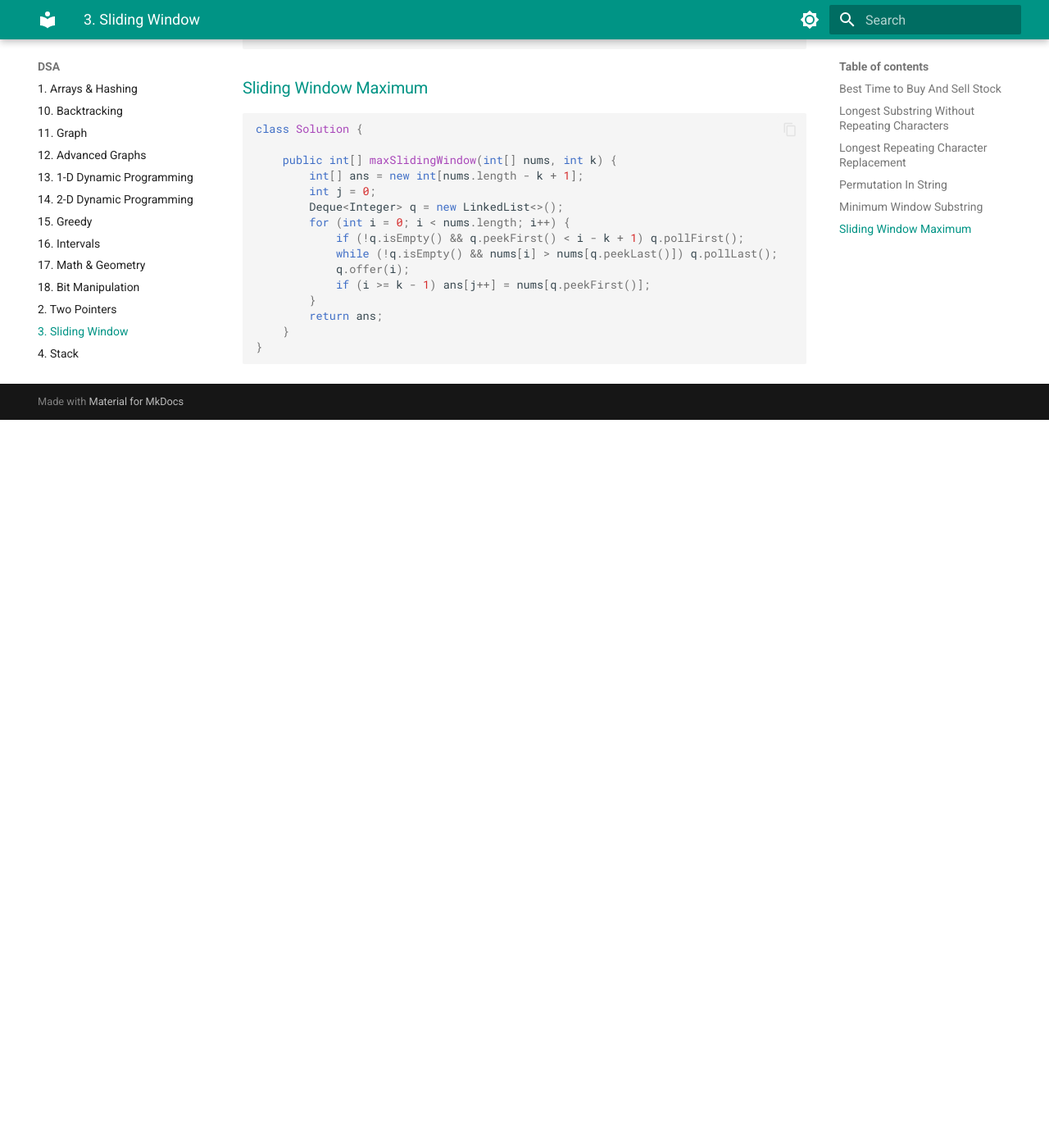
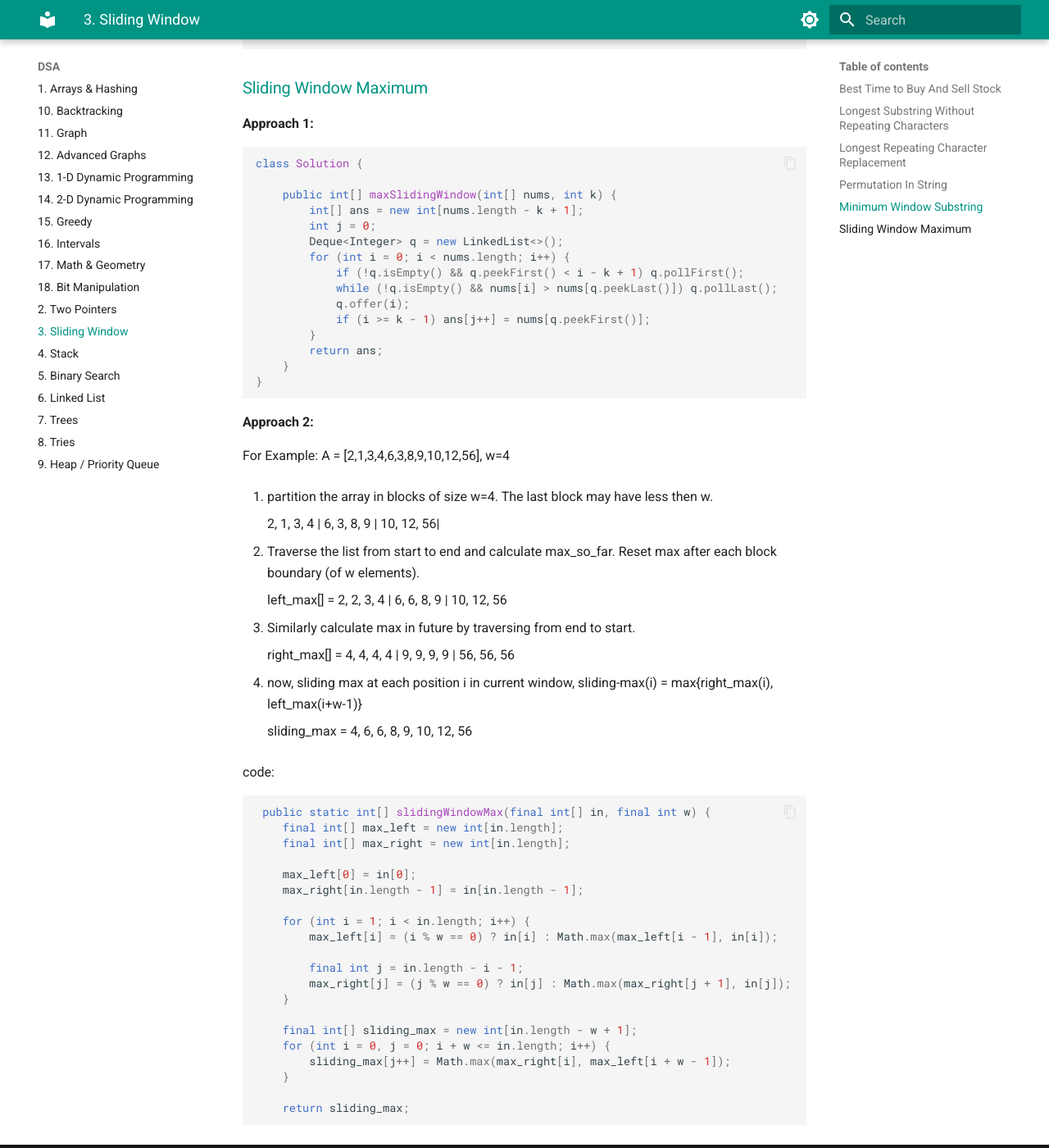
Before and after one commit to rahulssv/courses, an MkDocs documentation site: the page built from docs/DSA/3 Sliding Window.md, in a window 1280 px wide and 1400 px high, scrolled down 3675 px. Shown: the whole window at 82% size. Built offline with MkDocs 1.6.1 and Material for MkDocs 9.7.7, drawn with Linux system fonts in a browser that asks for light colours; before the commit the page ends 4187 px from its top, so only the background shows below that.

Commit message:
Update 3 Sliding Window.md

````diff
--- a/docs/DSA/3 Sliding Window.md
+++ b/docs/DSA/3 Sliding Window.md
@@ -188,6 +188,8 @@
 
 ### [Sliding Window Maximum](https://leetcode.com/problems/sliding-window-maximum/)
 
+**Approach 1:**
+
 ```java
 class Solution {
 
@@ -205,3 +207,49 @@
     }
 }
 ```
+
+**Approach 2:**
+
+For Example: A = [2,1,3,4,6,3,8,9,10,12,56], w=4
+
+1. partition the array in blocks of size w=4. The last block may have less then w.
+
+    2, 1, 3, 4 | 6, 3, 8, 9 | 10, 12, 56|
+
+2. Traverse the list from start to end and calculate max_so_far. Reset max after each block boundary (of w elements).
+
+    left_max[] = 2, 2, 3, 4 | 6, 6, 8, 9 | 10, 12, 56
+
+3. Similarly calculate max in future by traversing from end to start.
+
+    right_max[] = 4, 4, 4, 4 | 9, 9, 9, 9 | 56, 56, 56
+
+4. now, sliding max at each position i in current window, sliding-max(i) = max{right_max(i), left_max(i+w-1)}
+
+    sliding_max = 4, 6, 6, 8, 9, 10, 12, 56
+
+
+code:
+
+```java
+ public static int[] slidingWindowMax(final int[] in, final int w) {
+    final int[] max_left = new int[in.length];
+    final int[] max_right = new int[in.length];
+
+    max_left[0] = in[0];
+    max_right[in.length - 1] = in[in.length - 1];
+
+    for (int i = 1; i < in.length; i++) {
+        max_left[i] = (i % w == 0) ? in[i] : Math.max(max_left[i - 1], in[i]);
+
+        final int j = in.length - i - 1;
+        max_right[j] = (j % w == 0) ? in[j] : Math.max(max_right[j + 1], in[j]);
+    }
+
+    final int[] sliding_max = new int[in.length - w + 1];
+    for (int i = 0, j = 0; i + w <= in.length; i++) {
+        sliding_max[j++] = Math.max(max_right[i], max_left[i + w - 1]);
+    }
+
+    return sliding_max;
+```
````
